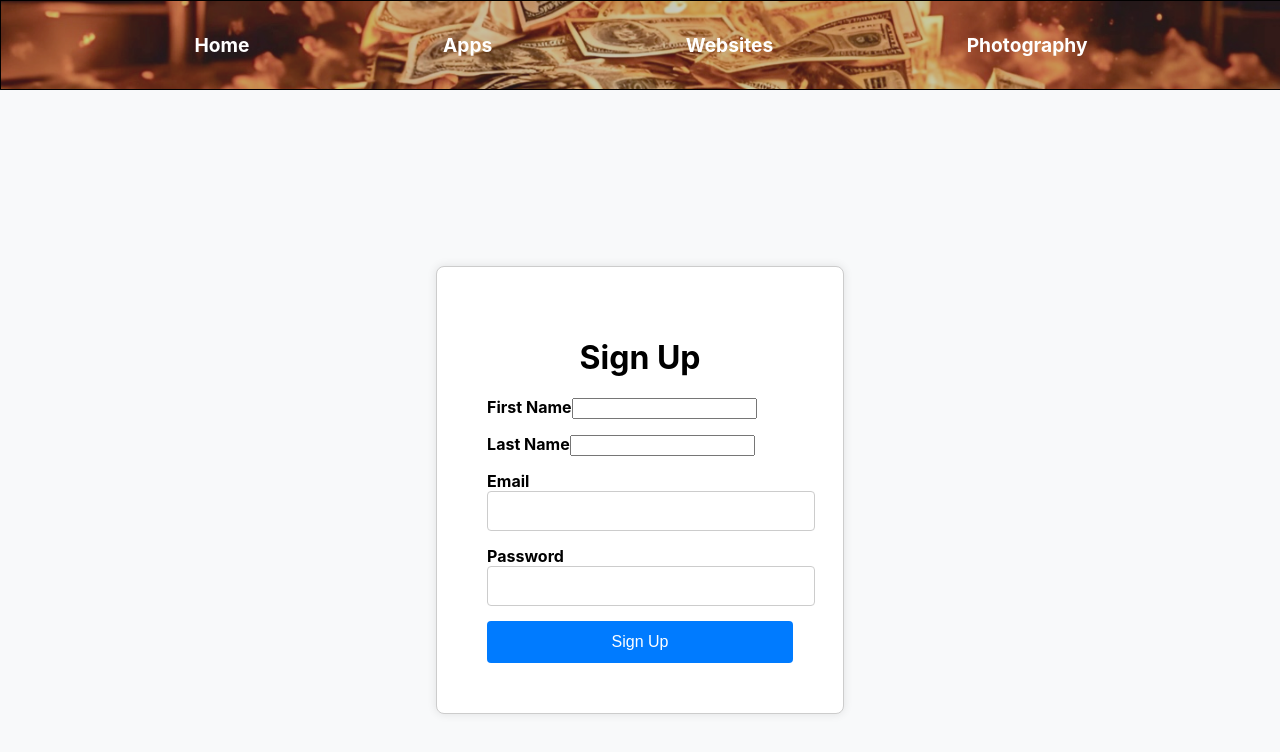
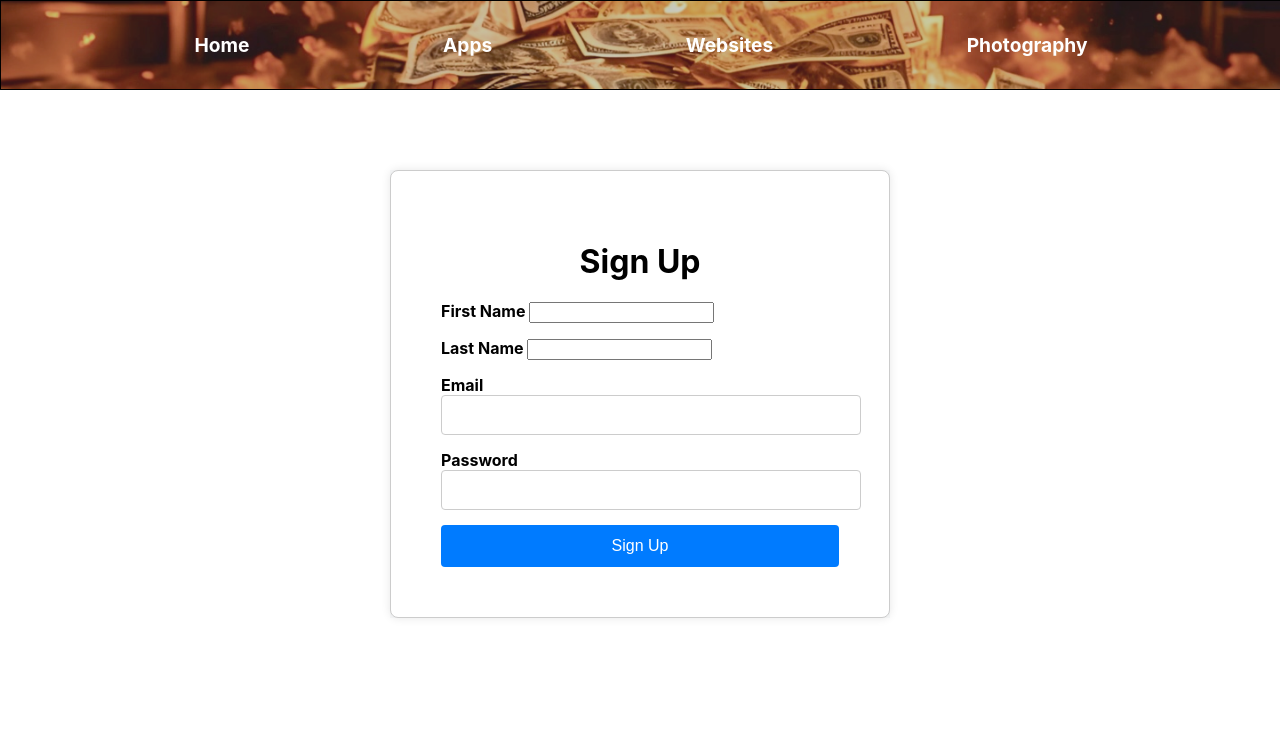
Before and after one commit to zeth-owen/SinCity-Design, a React (Create React App) app in the folder client/: page /sign-up in a window 1280 px wide. Shown: the top 752 px of the page. Built offline with nearby package versions, Linux system fonts and the light colour scheme.

Commit message:
moved auth forms

```diff
--- a/client/src/App.css
+++ b/client/src/App.css
@@ -174,8 +174,11 @@ nav.active-background .nav-link {
 }
 
 .page-title {
+  position: absolute;
+  left: 50%;
+  transform: translateX(-50%);
+  margin-top: 1vh;
   text-align: center;
-  margin-top: 1vh;
   color: white;
   font-size: 2.5rem;
   text-shadow: 2px 2px 4px rgba(0, 0, 0, 0.5);
@@ -362,12 +365,17 @@ textarea {
 
 
 .auth-container {
-  display: grid;
-  place-items: center;
-  height: 100vh;
-  margin: 0;
+  position: absolute;
+  left: 50%;
+  transform: translateX(-50%);
+  margin-top: 10vh;
+  width: 90%;
+  max-width: 500px;
   background-color: #f8f9fa;
 }
+
+
+
 
 .auth-form {
   max-width: 400px;
@@ -439,7 +447,7 @@ div.template-card {
 @media (max-width: 768px) {
   nav {
     height: auto;
-    padding: 1em 0;
+    padding: 1px 0;
     justify-content: space-between;
     position: relative;
   }
@@ -465,6 +473,10 @@ div.template-card {
 
   .template-grid {
     grid-template-columns: 1fr;
+    margin-top: 30vh;
+  }
+  .page-title {
+    margin-top: 1.5vh;
   }
 }
 
--- a/client/src/users/SignUpForm.js
+++ b/client/src/users/SignUpForm.js
@@ -55,7 +55,7 @@ function SignUpForm() {
       <h1>Sign Up</h1>
       <form onSubmit={handleSubmit}>
         <div className="form-group">
-          <label htmlFor="first_name">First Name</label>
+          <label htmlFor="first_name">First Name </label>
           <input
             required
             value={user.first_name}
@@ -66,7 +66,7 @@ function SignUpForm() {
           />
         </div>
         <div className="form-group">
-          <label htmlFor="last_name">Last Name</label>
+          <label htmlFor="last_name">Last Name </label>
           <input
             required
             value={user.last_name}
```
